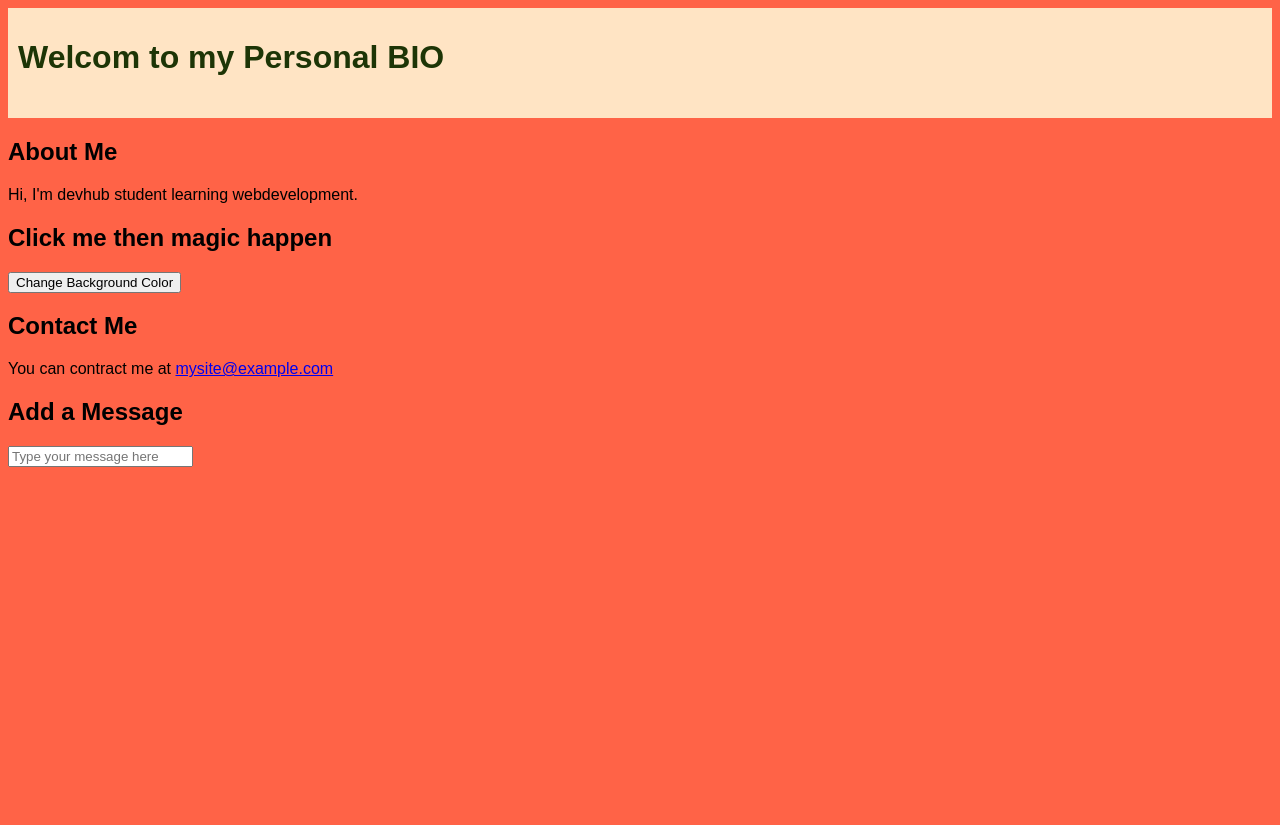
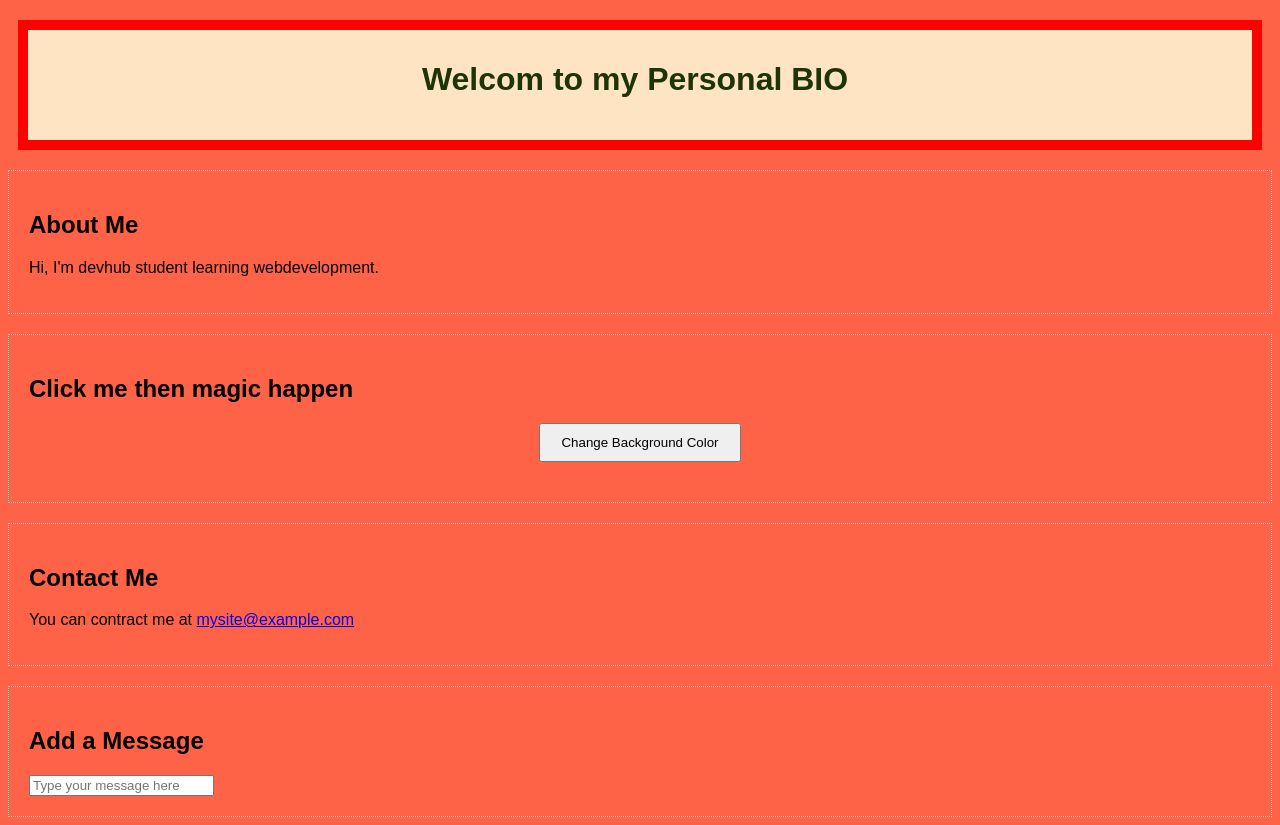
Before and after one commit to i3rightz/demo-web-front-end-overview, a plain HTML site: page index.html in a window 1280 px wide. Before the commit the page ends 800 px from the top, so only its background shows below. Drawn offline with Linux system fonts and the light colour scheme.

Commit message:
edit: css style

```diff
--- a/style.css
+++ b/style.css
@@ -7,4 +7,29 @@ header{
     background-color: bisque;
     color: #1d3506;
     padding: 10px 20px 20px 10px;
+    margin: 20px 10px;
+    text-align: center;
+    border:10px solid red;
 }
+
+้h1 {
+    margin: 0;
+}
+
+section {
+    margin-top: 20px;
+    padding: 20px;
+    border: 1px dotted #ccc;
+}
+
+button{
+    display: block;
+    margin: 20px auto;
+    padding: 10px 20px;
+    cursor: pointer;
+
+}
+
+.txt-center{
+    text-align: center;
+}
```
